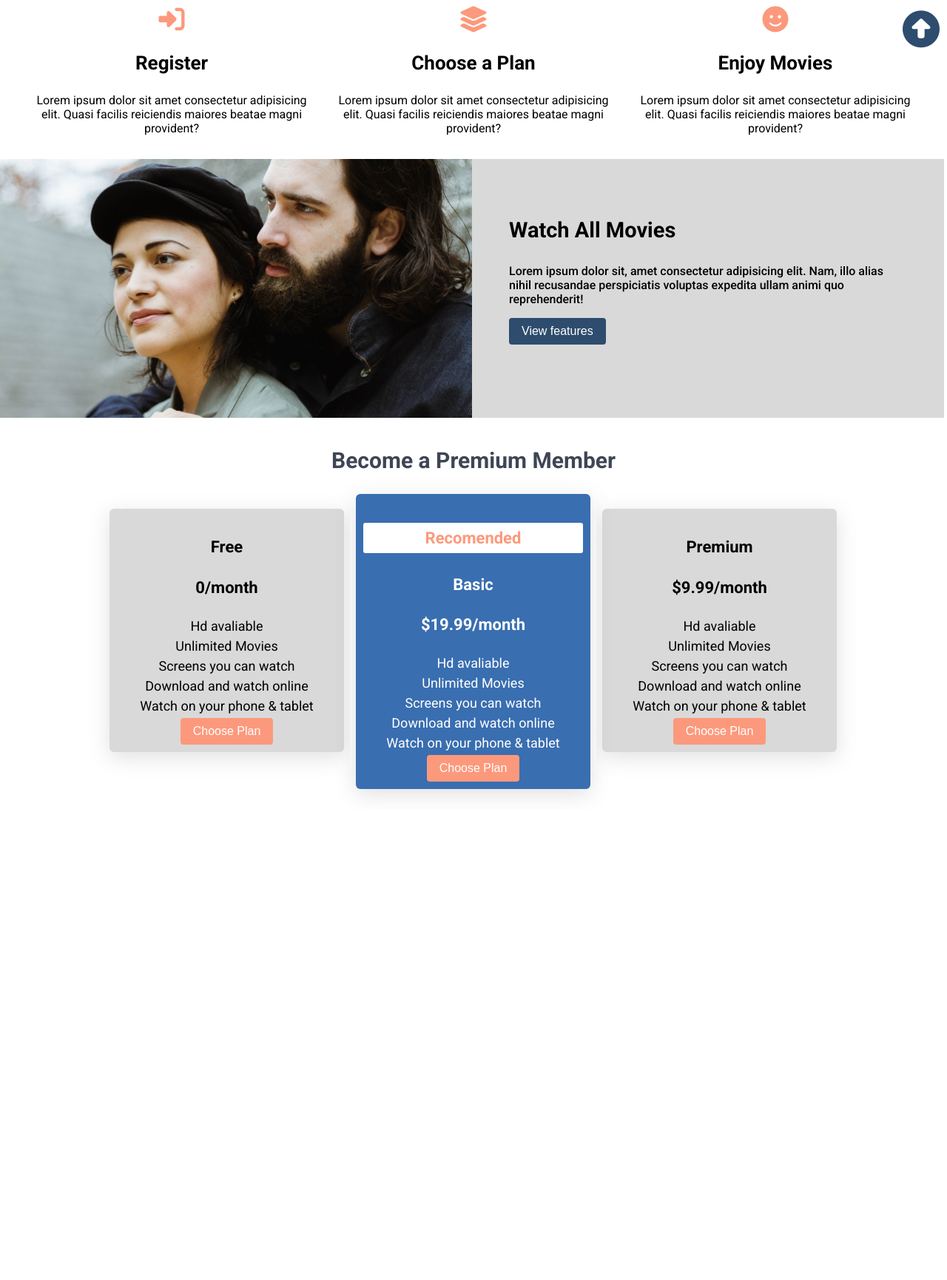
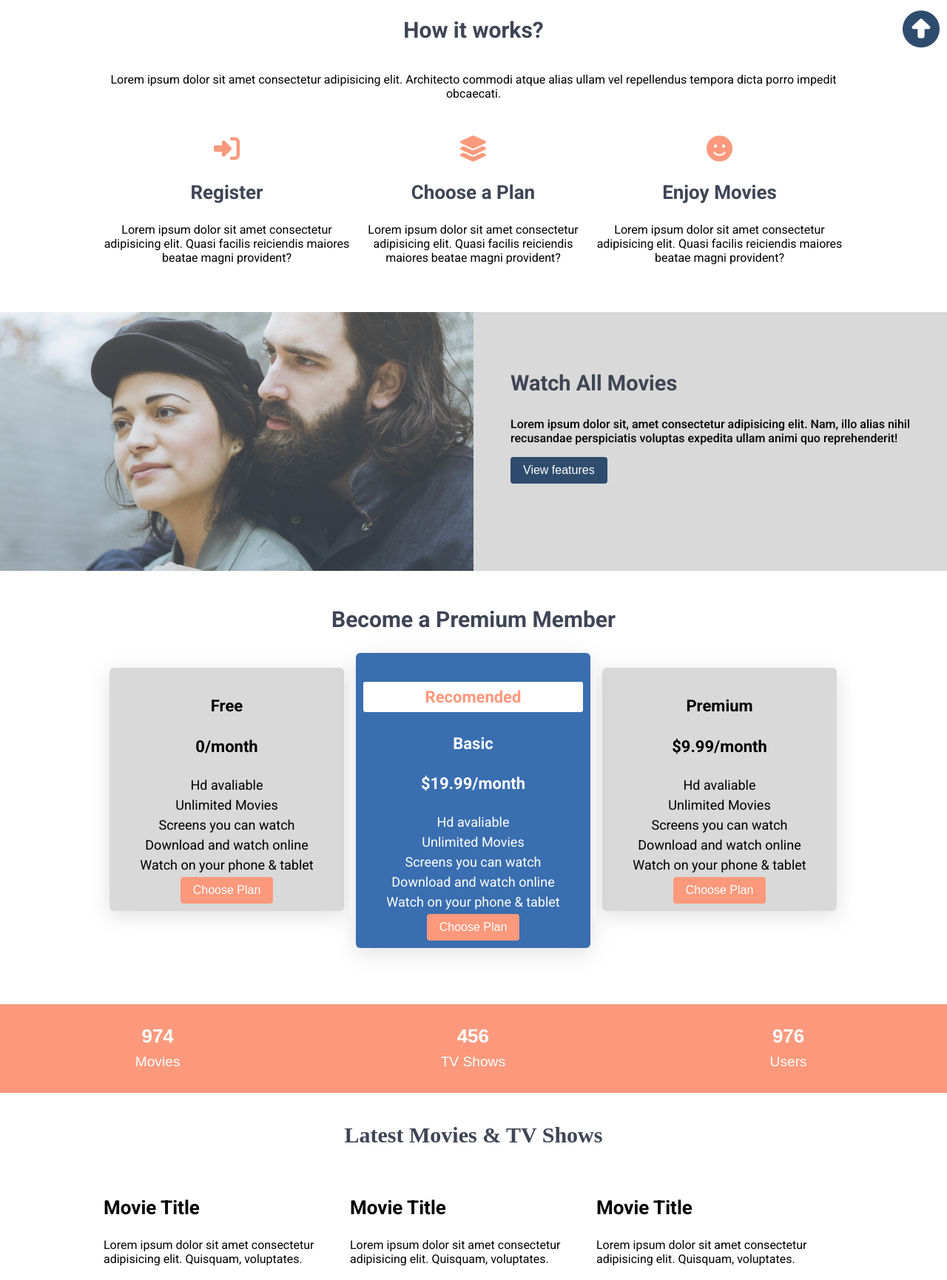
Before and after one commit to KaanBoyansal/Movie-WebApp, a plain HTML site: page movie-app/nav_links.html in a window 1280 px wide. Shown: the part 720-2451 px from the top of the page at 74% size. Before the commit the page ends 1815 px from the top, so only its background shows below. Drawn offline with Linux system fonts and the light colour scheme.

Commit message:
Add files via upload

```diff
--- /dev/null
+++ b/movie-app/before-f.css
@@ -0,0 +1,26 @@
+.row-bcg
+{
+	background-color: #FC997C;
+	height: 15vh;
+	margin-bottom: 0vh !important;
+}
+
+.numbers
+{
+	font-size: larger;
+	padding-top: 3.5vh;
+	text-align: center;
+	color: white;
+	font-family: sans-serif;
+}
+
+.numbers h3
+{
+	margin: 0vh;
+}
+
+.numbers p
+{
+	padding-top: 1vh;
+	margin: 0vh;
+}
--- a/movie-app/features.css
+++ b/movie-app/features.css
@@ -1,19 +1,30 @@
 .row{
 	font-family: "Roboto", sans-serif;
+	margin-bottom: 6vh;
+}
+
+.mid-info{
+	padding-left: 1vw;
+	padding-right: 1vw;
+}
+
+.row::after{
+	display: block;
+	content: "";
+	clear: both;
 }
 
 .row h2{
 	font-size: 36px;
 }
+
 .col h3{
 	font-size: 26px;
 }
+
 .col{
-	display: inline-block;
-	margin: 10px;
-	padding: 6px;
-	width: 30%;
-	font-family: "Roboto", sans-serif;
+	float: left;
+	width: 33.3%;
 }
 
 .col i{
@@ -22,20 +33,23 @@
 }
 
 .col2{
-	width: calc(50% - 2px);
-	height: 350px;
-	vertical-align: top;
-	display: inline-block;
+	float: left;
+	width: 50%;
 }
+
 .left{
-	background: url(features.jpeg);
+	background:
+	linear-gradient(to bottom,rgba(220, 229, 239, 0.3), rgba(150, 177, 207, 0.3)),
+	url(features.jpeg);
 	background-size: cover;
 	background-position: top center;
+	height: 350px;
 }
 .rigth{
 	background-color: #d1d1d1d2;
 	padding: 50px;
 	font-family: "Roboto", sans-serif;
+	height: 350px;
 }
 .rigth h3{
 	font-weight: bold;
--- a/movie-app/menu.css
+++ b/movie-app/menu.css
@@ -1,3 +1,9 @@
+.container
+{
+	margin: 0 auto;
+	width: 1000px;
+}
+
 .menu-items {
 	margin: 0;
 	padding: 0;
--- a/movie-app/nav_links.html
+++ b/movie-app/nav_links.html
@@ -10,6 +10,7 @@
 	<link rel="stylesheet" href="https://cdnjs.cloudflare.com/ajax/libs/font-awesome/6.5.2/css/all.min.css" />
 	<link rel="stylesheet" href="buttons.css">
 	<link rel="stylesheet" href="plans.css">
+	<link rel="stylesheet" href="before-f.css">
 	<link rel="stylesheet" href="features.css">
 	<link rel="stylesheet" href="showcase.css">
 	<link rel="stylesheet" href="navs.css">
@@ -40,6 +41,7 @@
 </head>
 <body>
 	<header class="main-header">
+		<div class="container">
 			<a href="#" class="header-logo">Movie App</a>
 			<nav class="main-nav">
 				<ul class="menu-items">
@@ -54,15 +56,17 @@
 					</li>
 				</ul>
 			</nav>
+		</div>
 	</header>
 	<main>
 		<section id="showcase" class="showcase-class">
 			<div class="showcase__content">
-				<h1>Welcome</h1>
-				<p>Millions of movies, tv shows and people to discover.Explore now.</p>
+				<h2>Welcome</h2>
+				<h3>Millions of movies, tv shows and people to discover.Explore now.</h3>
 			</div>
 		</section>
 		<section id="how-it-works">
+			<div class="container">
 				<div class="row">
 					<h2 class="section-title">How it works?</h2>
 					<p id="content-how-it">
@@ -70,20 +74,21 @@
 					</p>
 				</div>
 				<div class="row">
-				<div class="col register">
+					<div class="col info">
 						<i class="fa-solid fa-right-to-bracket"></i>
-					<h3>Register</h3>
+						<h3 style="color: #3e4555;">Register</h3>
 						<p>Lorem ipsum dolor sit amet consectetur adipisicing elit. Quasi facilis reiciendis maiores beatae magni provident?</p>
 					</div>
-				<div class="col plan">
+					<div class="col mid-info">
 						<i class="fa-solid fa-layer-group"></i>
-					<h3>Choose a Plan</h3>
+						<h3 style="color: #3e4555;">Choose a Plan</h3>
 						<p>Lorem ipsum dolor sit amet consectetur adipisicing elit. Quasi facilis reiciendis maiores beatae magni provident?</p>
 					</div>
-				<div class="col enjoy">
+					<div class="col info">
 						<i class="fa-solid fa-face-smile"></i>
-					<h3>Enjoy Movies</h3>
+						<h3 style="color: #3e4555;">Enjoy Movies</h3>
 						<p>Lorem ipsum dolor sit amet consectetur adipisicing elit. Quasi facilis reiciendis maiores beatae magni provident?</p>
+					</div>
 				</div>
 			</div>
 		</section>
@@ -91,7 +96,7 @@
 			<div class="row">
 				<div class="col2 left">
 				</div><div class="col2 rigth">
-					<h3>Watch All Movies</h3>
+					<h3 style="color: #3e4555;">Watch All Movies</h3>
 					<p>Lorem ipsum dolor sit, amet consectetur adipisicing elit. Nam, illo alias nihil recusandae perspiciatis voluptas expedita ullam animi quo reprehenderit!</p>
 					<button class="btn btn-secondary">View features</button>
 				</div>
@@ -100,7 +105,7 @@
 		<section id="plans">
 			<div class="row">
 			<h3 class="section-title">Become a Premium Member</h3>
-			<div id="container" >
+			<div id="container" class="clearfix">
 					<div id="first-plan" class="plan-list clearfix">
 						<div class="inner-plan">
 						<h4>Free</h4>
@@ -147,10 +152,50 @@
 			</div>
 		</div>
 		</section>
+		<section id="before-footer">
+			<div class="row row-bcg">
+				<div class="col numbers">
+					<h3>974</h3>
+					<p>Movies</p>
+				</div>
+				<div class="col numbers">
+					<h3>456</h3>
+					<p>TV Shows</p>
+				</div>
+				<div class="col numbers">
+					<h3>976</h3>
+					<p>Users</p>
+				</div>
+			</div>
+		</section>
+		<section id="movie-cards">
+			<div class="container">
+				<h2 class="section-title">Latest Movies & TV Shows</h2>
+				<div class="row">
+					<div class="col card">
+
+						<h3 class="card-title">Movie Title</h3>
+						<p class="card-description">Lorem ipsum dolor sit amet consectetur adipisicing elit. Quisquam, voluptates.</p>
+					</div>
+					<div class="col card">
+
+						<h3 class="card-title">Movie Title</h3>
+						<p class="card-description">Lorem ipsum dolor sit amet consectetur adipisicing elit. Quisquam, voluptates.</p>
+					</div>
+					<div class="col card">
+
+						<h3 class="card-title">Movie Title</h3>
+						<p class="card-description">Lorem ipsum dolor sit amet consectetur adipisicing elit. Quisquam, voluptates.</p>
+					</div>
+				</div>
+			</div>
+		</section>
 	</main>
 	<section class="smooth-scroll">
 		<a href="#"><i class="fa-solid fa-circle-up"></i></a>
 	</section>
-	<footer></footer>
+	<footer>
+
+	</footer>
 </body>
 </html>
--- a/movie-app/navs.css
+++ b/movie-app/navs.css
@@ -12,10 +12,12 @@
 	border-color: #fff;
 	padding: 4px 16px;
 }
+
 #sign-in:hover{
 	background-color: #fff;
 	border-color: #2E4C6D;
 }
+
 #sign-in:active{
 	background-color: #2E4C6D;
 	border-color: #fff;
--- a/movie-app/showcase.css
+++ b/movie-app/showcase.css
@@ -4,9 +4,8 @@
 	background-repeat: no-repeat;
 	background-attachment: fixed;
 	background-size: cover;
-	height: 500px;
+	height: 80vh;
 	width: 100%;
-	padding: 10px;
 }
 
 .showcase-class{
@@ -17,9 +16,9 @@
 	position: absolute;
 	color: #fff;
 	padding: 25px;
-	background-image: linear-gradient(to bottom right, rgba(0, 82, 204, 0.2),  rgba(0, 82, 204, 0.2));
+	background: rgba(0, 82, 204, 0.3);
 	font-size: 32px;
-	top: 50%;
+	top: 60%;
 	left: 50%;
 	transform: translate(-50%, -50%);
 	margin: 0;
```
Lines whose indentation alone changed are shown as unchanged.
